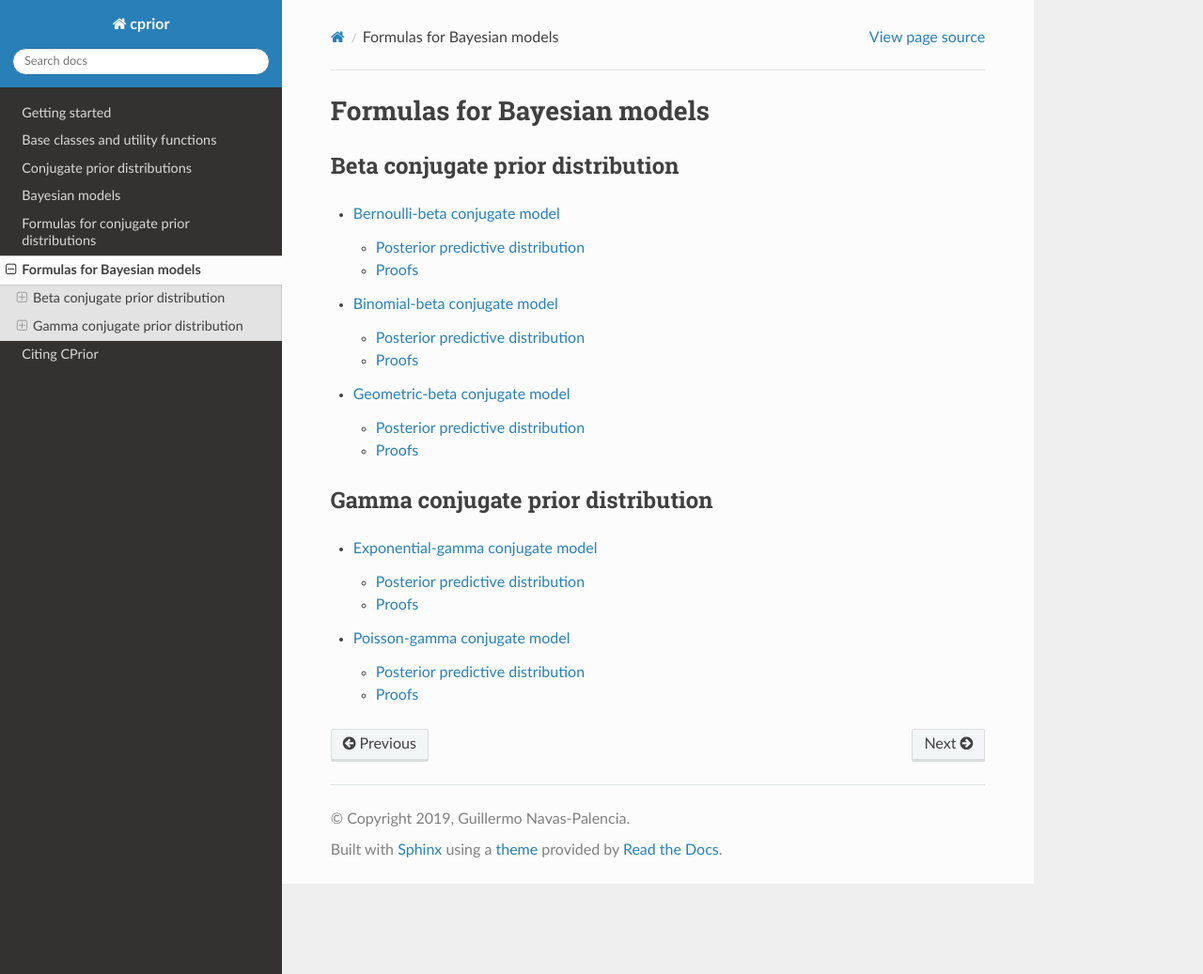
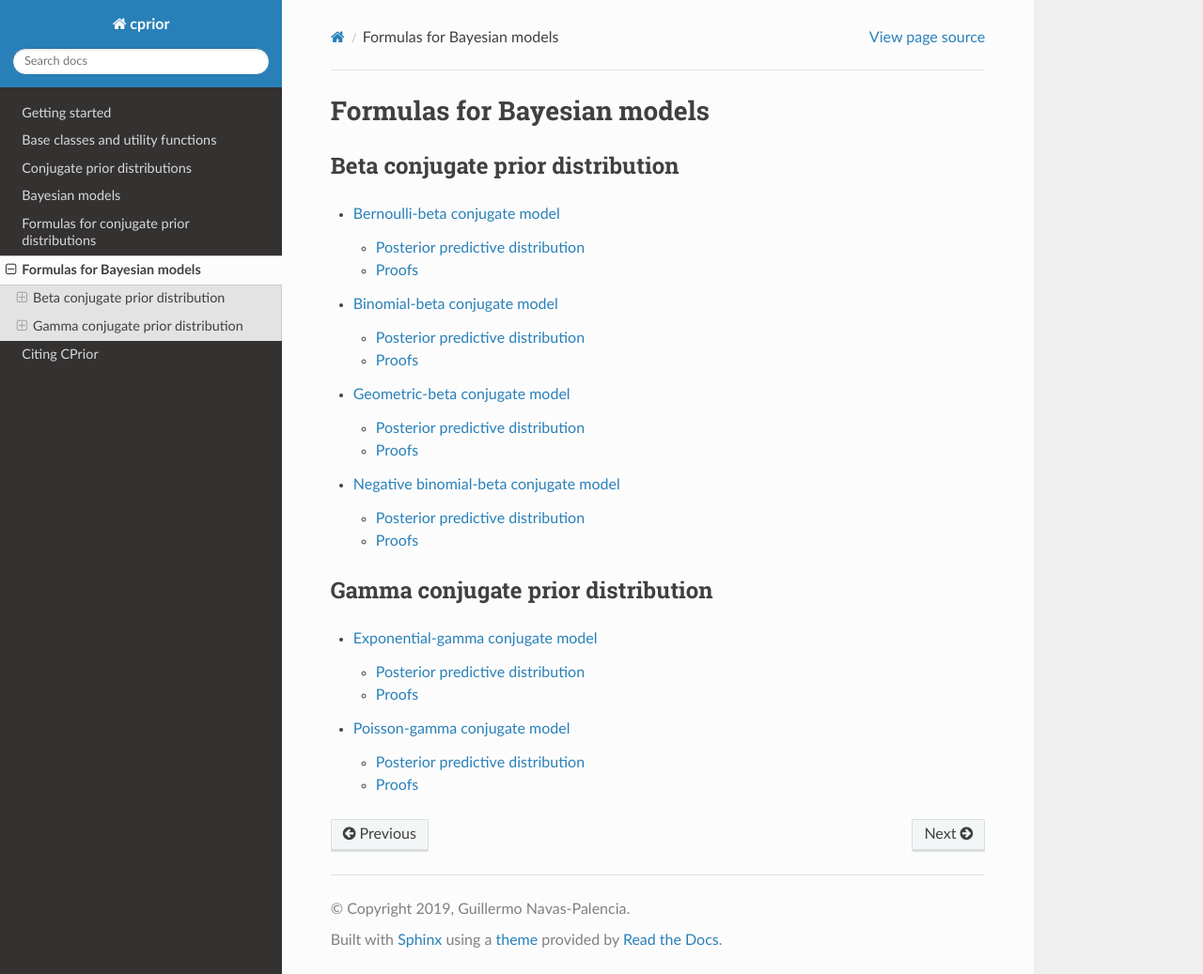
Before and after one commit to guillermo-navas-palencia/cprior, a Sphinx documentation site: the page built from doc/source/formulas_models.rst, in a window 1280 px wide and 1037 px high. Shown: the whole window at 94% size. Built offline with Sphinx 7.4.7 and the Read the Docs theme 2.0.0, drawn with Linux system fonts in a browser that asks for light colours; pages that are not in the unit, such as notebooks, are missing from menus.

Commit message:
Add link to negative binomial distribution

```diff
--- a/doc/source/formulas_models.rst
+++ b/doc/source/formulas_models.rst
@@ -10,6 +10,7 @@ Beta conjugate prior distribution
    formulas_models_bernoulli
    formulas_models_binomial
    formulas_models_geometric
+   formulas_models_negative_binomial
 
 Gamma conjugate prior distribution
 ----------------------------------
--- a/doc/source/models.rst
+++ b/doc/source/models.rst
@@ -10,6 +10,7 @@ Beta conjugate prior distribution
    models_bernoulli
    models_binomial
    models_geometric
+   models_negative_binomial
 
 Gamma conjugate prior distribution
 ----------------------------------
```
